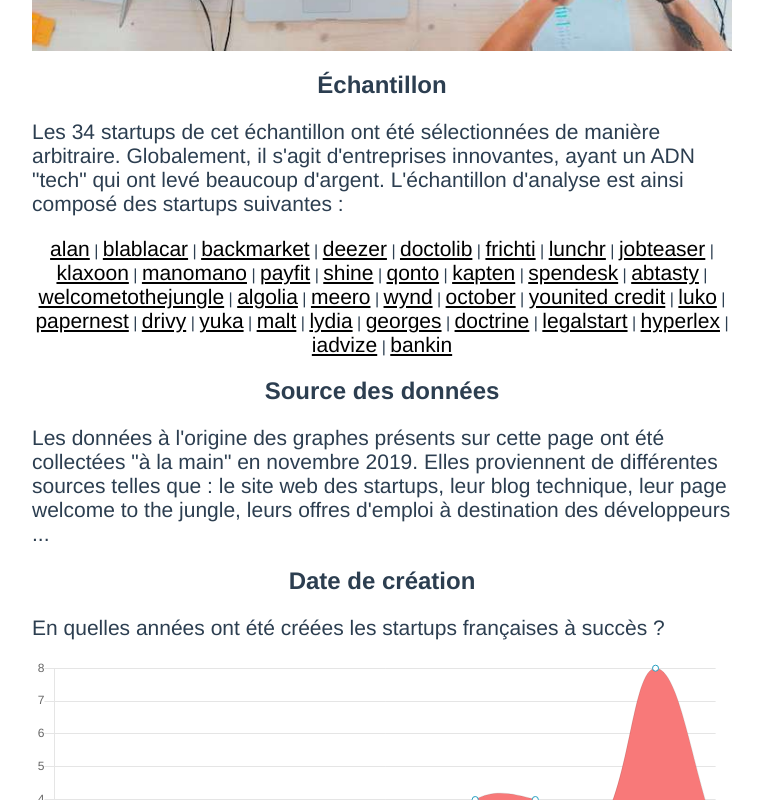
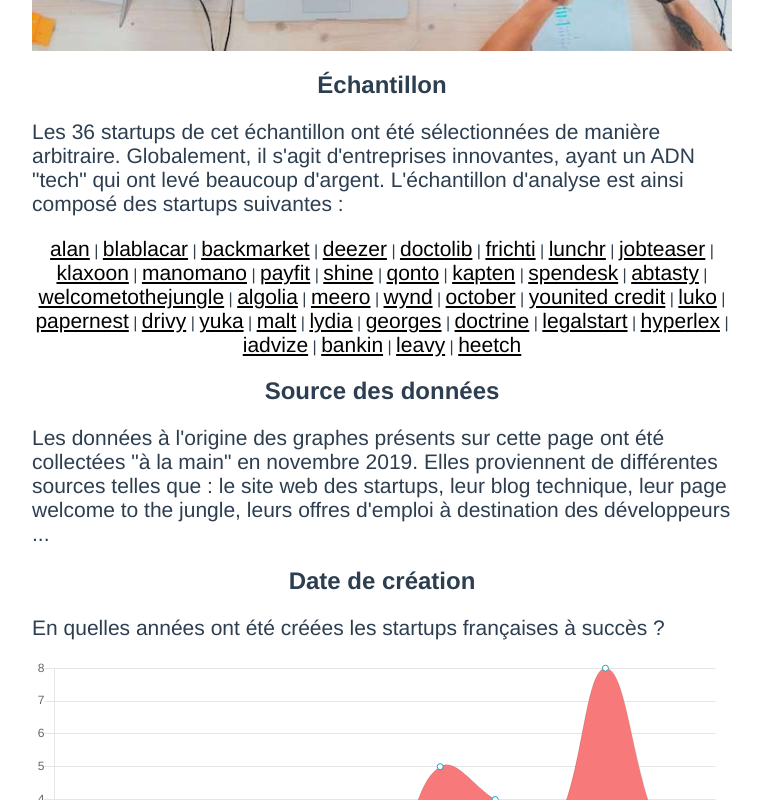
Before and after one commit to benoitdemaegdt/frenchtech, a Vue app: page / in a window 1280 px wide. Shown: the part 620-1420 px from the top of the page, without its empty margins (258-1021 px from the left). Built offline with nearby package versions, Linux system fonts and the light colour scheme.

Commit message:
add companies leavy & heetch

```diff
--- a/src/data/companies.json
+++ b/src/data/companies.json
@@ -318,7 +318,13 @@
       "backend": "python",
       "frontend": "vue",
       "infra": "aws"
-    }
+    },
+    "funding": [
+      {
+        "year": 2019,
+        "amount": "20000000"
+      }
+    ]
   },
   {
     "name": "papernest",
@@ -544,7 +550,7 @@
       "backend": "java",
       "framework": "spring",
       "database": "mysql",
-      "frontend": "N/A",
+      "frontend": "mobile",
       "infra": "aws"
     },
     "funding": [
@@ -561,5 +567,51 @@
         "amount": "20000000"
       }
     ]
+  },
+  {
+    "name": "leavy",
+    "url": "http://leavy.co/",
+    "createdAt": 2018,
+    "headquarter": "paris",
+    "stack": {
+      "backend": "node",
+      "framework": "",
+      "database": "",
+      "frontend": "mobile",
+      "infra": ""
+    },
+    "funding": [
+      {
+        "year": 2019,
+        "amount": "12200000"
+      }
+    ]
+  },
+  {
+    "name": "heetch",
+    "url": "https://www.heetch.com/",
+    "createdAt": 2013,
+    "headquarter": "paris",
+    "stack": {
+      "backend": "go",
+      "framework": "",
+      "database": "postgreSQL",
+      "frontend": "mobile",
+      "infra": "aws"
+    },
+    "funding": [
+      {
+        "year": 2017,
+        "amount": "10000000"
+      },
+      {
+        "year": 2018,
+        "amount": "16500000"
+      },
+      {
+        "year": 2019,
+        "amount": "34000000"
+      }
+    ]
   }
 ]
--- a/vue.config.js
+++ b/vue.config.js
@@ -1,4 +1,4 @@
 module.exports = {
-  publicPath: "frenchtech",
+  publicPath: "/frenchtech",
   outputDir: "docs"
 }
```
Also changed, not shown: package.json (+9 -8 lines), 10 other files (tests, documents, lock files or other folders).
